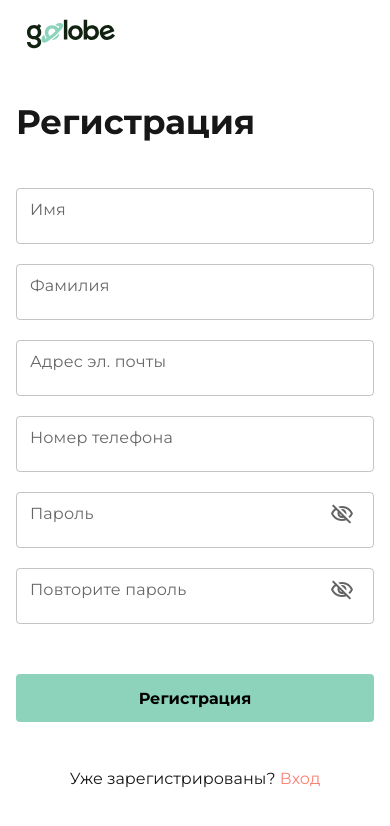
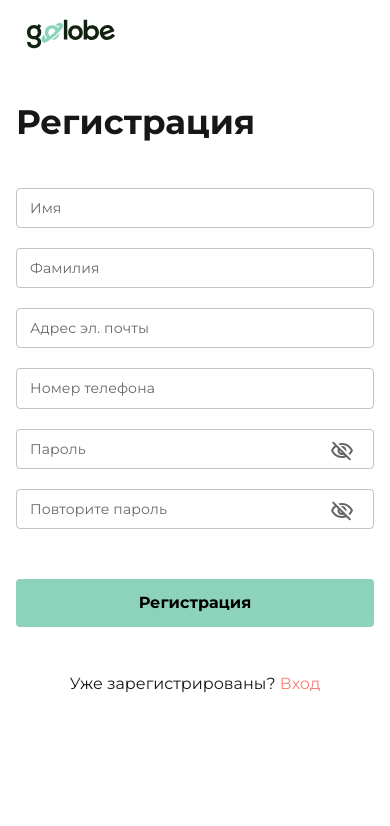
Before and after one commit to N1ghting4le/travel_agency_client, a Next.js app: page /sign-up in a window 390 px wide. Shown: the top 826 px of the page. Built offline with nearby package versions, Linux system fonts and the light colour scheme.

Commit message:
version 1.0.0 style fix for mobile

```diff
--- a/src/components/bookTourModal/bookTourModal.module.css
+++ b/src/components/bookTourModal/bookTourModal.module.css
@@ -27,6 +27,6 @@
 
 @media (max-width: 768px) {
     .modalContent {
-        width: 100%;
+        width: 100% !important;
     }
 }
--- a/src/components/input/input.css
+++ b/src/components/input/input.css
@@ -1,16 +1,16 @@
 @media (max-width: 593px) {
-    .MuiInputBase-input {
+    .MuiInputBase-root .MuiInputBase-input {
         padding: 10px;
         font-size: 14px;
-        height: unset;
     }
 
-    .MuiInputLabel-root:not(.MuiInputLabel-shrink) {
+    .MuiFormControl-root .MuiInputLabel-root:not(.MuiInputLabel-shrink) {
         transform: translate(14px, 10px);
+        font-size: 14px;
     }
 
-    .MuiFormHelperText-root,
-    .MuiFormHelperText-root.Mui-error {
+    .MuiFormControl-root .MuiFormHelperText-root,
+    .MuiFormControl-root .MuiFormHelperText-root.Mui-error {
         font-size: 14px;
         line-height: normal;
     }
```
